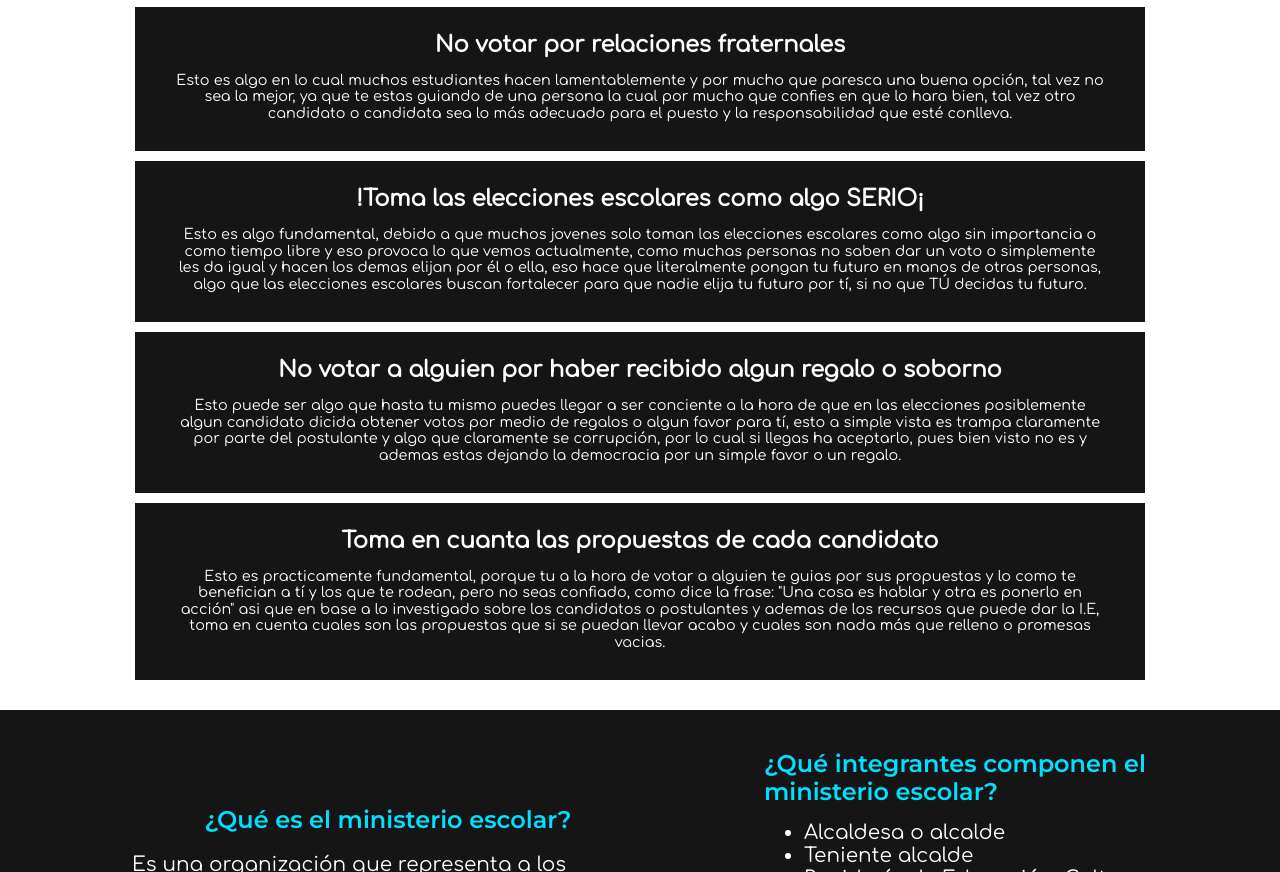
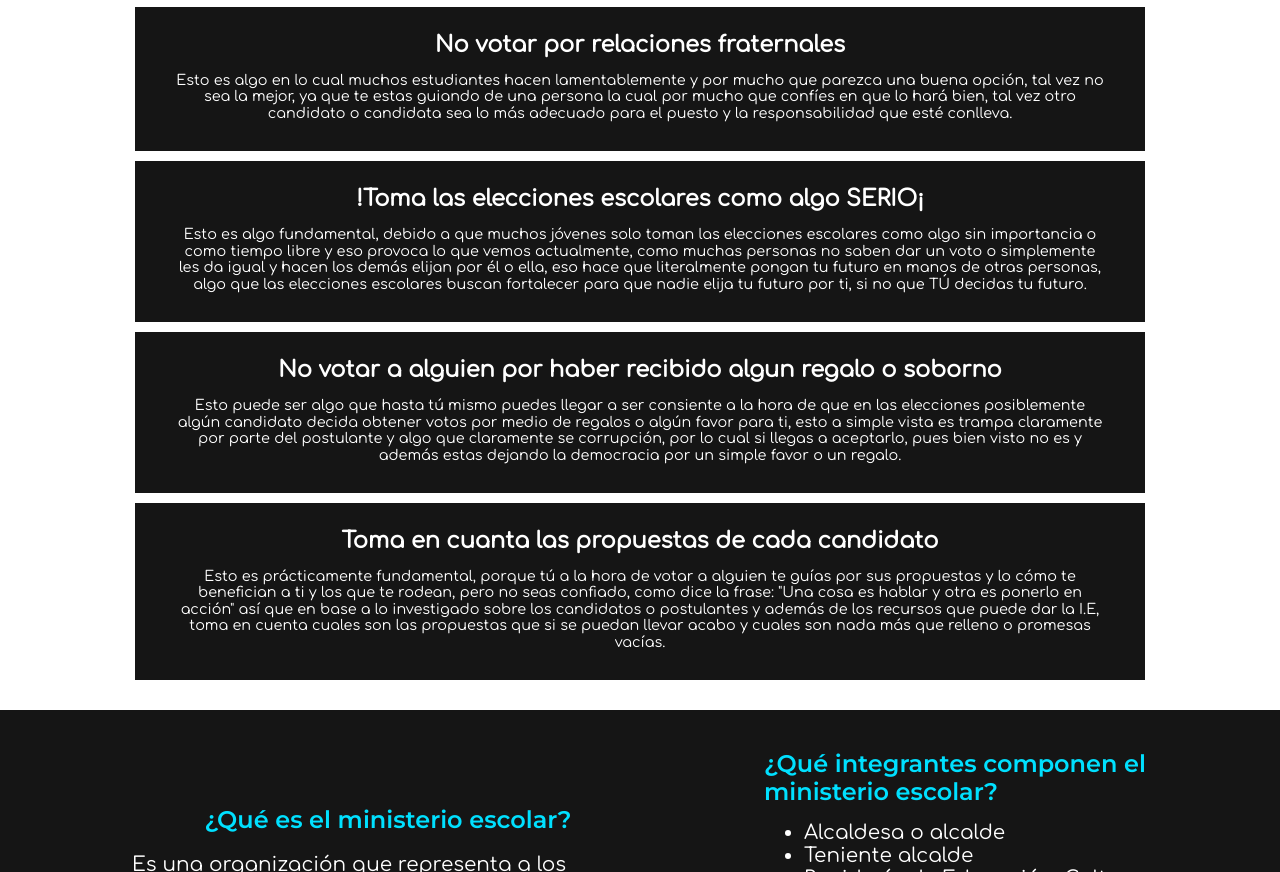
Before and after one commit to JasonCRACK666/VotoResponsable, a plain HTML site: page index.html in a window 1280 px wide. Shown: the part 1624-2496 px from the top of the page. Drawn offline with Linux system fonts and the light colour scheme.

Commit message:
cambios de ultima hora para la pagina

```diff
--- a/index.html
+++ b/index.html
@@ -83,7 +83,7 @@
           <div class="cardbody">
             <h3>No votar por relaciones fraternales</h3>
             <p>
-              Esto es algo en lo cual muchos estudiantes hacen lamentablemente y por mucho que paresca una buena opción, tal vez no sea la mejor, ya que te estas guiando de una persona la cual por mucho que confies en que lo hara bien, tal vez otro candidato o candidata sea lo más adecuado para el puesto y la responsabilidad que esté conlleva.
+              Esto es algo en lo cual muchos estudiantes hacen lamentablemente y por mucho que parezca una buena opción, tal vez no sea la mejor, ya que te estas guiando de una persona la cual por mucho que confíes en que lo hará bien, tal vez otro candidato o candidata sea lo más adecuado para el puesto y la responsabilidad que esté conlleva.
             </p>
           </div>
           <img src="./img/dos-amigos.jpg" alt="img2">
@@ -93,7 +93,7 @@
           <div class="cardbody">
             <h3>!Toma las elecciones escolares como algo SERIO¡</h3>
             <p>
-              Esto es algo fundamental, debido a que muchos jovenes solo toman las elecciones escolares como algo sin importancia o como tiempo libre y eso provoca lo que vemos actualmente, como muchas personas no saben dar un voto o simplemente les da igual y hacen los demas elijan por él o ella, eso hace que literalmente pongan tu futuro en manos de otras personas, algo que las elecciones escolares buscan fortalecer para que nadie elija tu futuro por tí, si no que TÚ decidas tu futuro.
+              Esto es algo fundamental, debido a que muchos jóvenes solo toman las elecciones escolares como algo sin importancia o como tiempo libre y eso provoca lo que vemos actualmente, como muchas personas no saben dar un voto o simplemente les da igual y hacen los demás elijan por él o ella, eso hace que literalmente pongan tu futuro en manos de otras personas, algo que las elecciones escolares buscan fortalecer para que nadie elija tu futuro por ti, si no que TÚ decidas tu futuro.
             </p>
           </div>
           <img src="./img/elecciones-escolares.jpg" alt="img3">
@@ -103,7 +103,7 @@
           <div class="cardbody">
             <h3>No votar a alguien por haber recibido algun regalo o soborno</h3>
             <p>
-              Esto puede ser algo que hasta tu mismo puedes llegar a ser conciente a la hora de que en las elecciones posiblemente algun candidato dicida obtener votos por medio de regalos o algun favor para tí, esto a simple vista es trampa claramente por parte del postulante y algo que claramente se corrupción, por lo cual si llegas ha aceptarlo, pues bien visto no es y ademas estas dejando la democracia por un simple favor o un regalo.
+              Esto puede ser algo que hasta tú mismo puedes llegar a ser consiente a la hora de que en las elecciones posiblemente algún candidato decida obtener votos por medio de regalos o algún favor para ti, esto a simple vista es trampa claramente por parte del postulante y algo que claramente se corrupción, por lo cual si llegas a aceptarlo, pues bien visto no es y además estas dejando la democracia por un simple favor o un regalo.
             </p>
           </div>
           <img src="./img/corrupcion1.png" alt="img4">
@@ -113,7 +113,7 @@
           <div class="cardbody">
             <h3>Toma en cuanta las propuestas de cada candidato</h3>
             <p>
-              Esto es practicamente fundamental, porque tu a la hora de votar a alguien te guias por sus propuestas y lo como te benefician a tí y los que te rodean, pero no seas confiado, como dice la frase: "Una cosa es hablar y otra es ponerlo en acción" asi que en base a lo investigado sobre los candidatos o postulantes y ademas de los recursos que puede dar la I.E, toma en cuenta cuales son las propuestas que si se puedan llevar acabo y cuales son nada más que relleno o promesas vacias.
+              Esto es prácticamente fundamental, porque tú a la hora de votar a alguien te guías por sus propuestas y lo cómo te benefician a ti y los que te rodean, pero no seas confiado, como dice la frase: "Una cosa es hablar y otra es ponerlo en acción" así que en base a lo investigado sobre los candidatos o postulantes y además de los recursos que puede dar la I.E, toma en cuenta cuales son las propuestas que si se puedan llevar acabo y cuales son nada más que relleno o promesas vacías.
             </p>
           </div>
           <img src="./img/propuestas.jpg" alt="img5">
```
